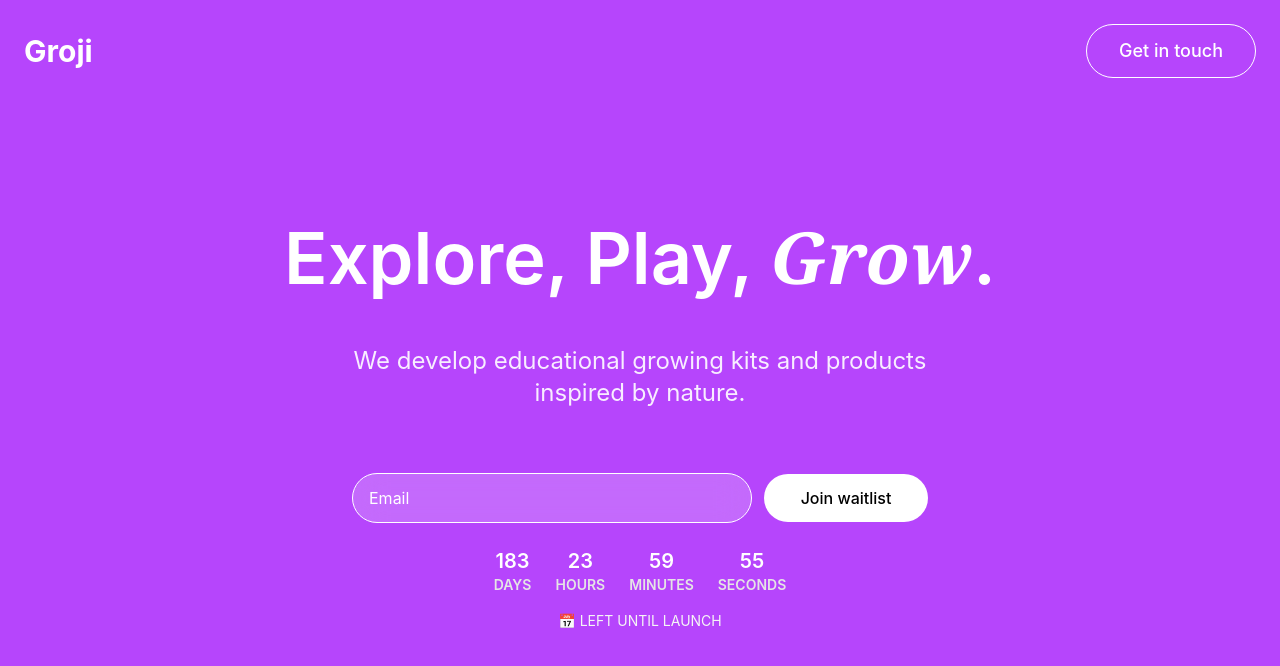
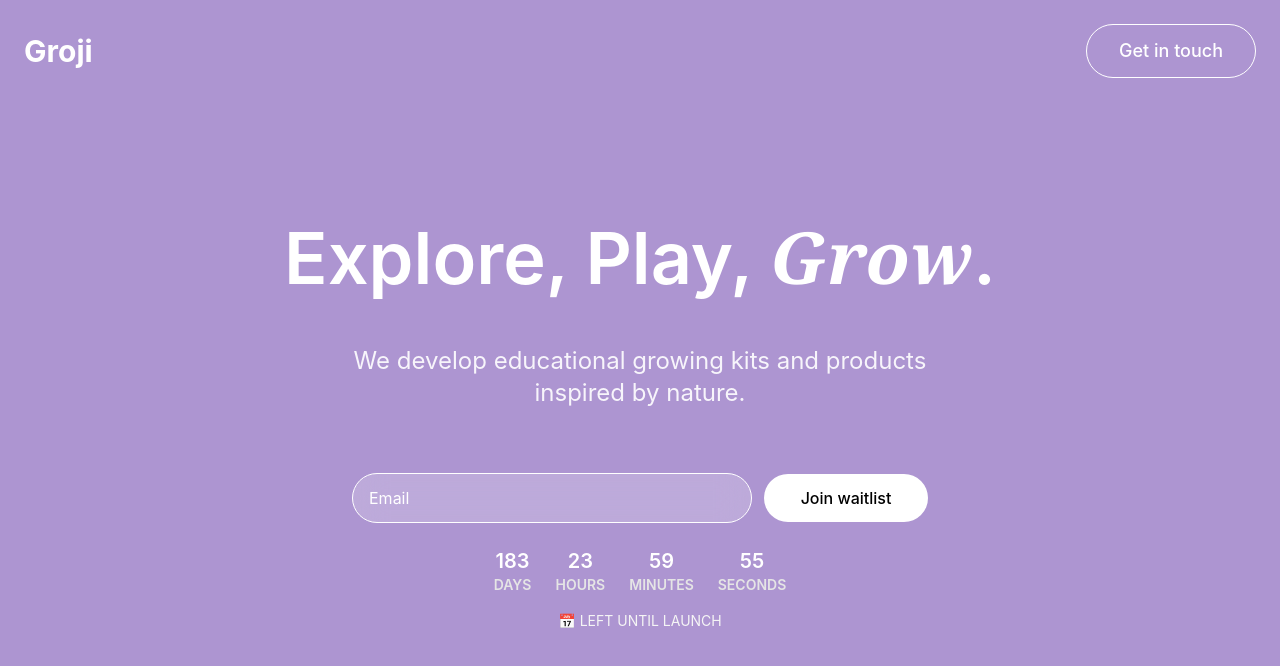
Before and after one commit to m-mcaulay/groji-website, a Next.js app: page / in a window 1280 px wide. Shown: the top 666 px of the page. Built offline with nearby package versions, Linux system fonts and the light colour scheme.

Commit message:
Use correct colors

```diff
--- a/app/page.tsx
+++ b/app/page.tsx
@@ -125,7 +125,7 @@ export default function Home() {
         transition={{ duration: 1 }}
         className="overflow-hidden"
       >
-        <main className="full-screen-height bg-[#b645fc] px-4 overflow-hidden">
+        <main className="full-screen-height bg-[#ad95d1] px-4 overflow-hidden">
           <EmojiPainter />
           <div className="text-center flex flex-col justify-center full-screen-height z-1 max-h-screen overflow-y-hidden">
             <nav className="absolute top-5 md:top-6 md:left-6 md:right-6 left-4 right-4 flex justify-between items-center font-bold">
@@ -136,7 +136,7 @@ export default function Home() {
                 <motion.div
                   whileHover={{ scale: 1.05 }}
                   whileTap={{ scale: 0.97 }}
-                  className="text-white cursor-pointer font-medium border border-white bg-[#b645fc] rounded-full text-sm md:text-lg px-6 py-2 md:px-8 md:py-3 hover:bg-gray-300 hover:text-black transition"
+                  className="text-white cursor-pointer font-medium border border-white bg-[#ad95d1] rounded-full text-sm md:text-lg px-6 py-2 md:px-8 md:py-3 hover:bg-[#67714c] hover:border-[#67714c] hover:text-white transition"
                 >
                   <a
                     href="mailto:stephen@studiomod.uk"
@@ -208,7 +208,7 @@ export default function Home() {
                     whileHover={{ scale: 1.05 }}
                     whileTap={{ scale: 0.97 }}
                     type="submit"
-                    className="px-6 py-3 bg-white text-black rounded-full font-medium hover:bg-gray-300 transition cursor-pointer w-full"
+                    className="px-6 py-3 bg-white text-black rounded-full font-medium hover:bg-[#67714c] hover:text-white transition cursor-pointer w-full"
                   >
                     Join waitlist
                   </motion.button>
```
